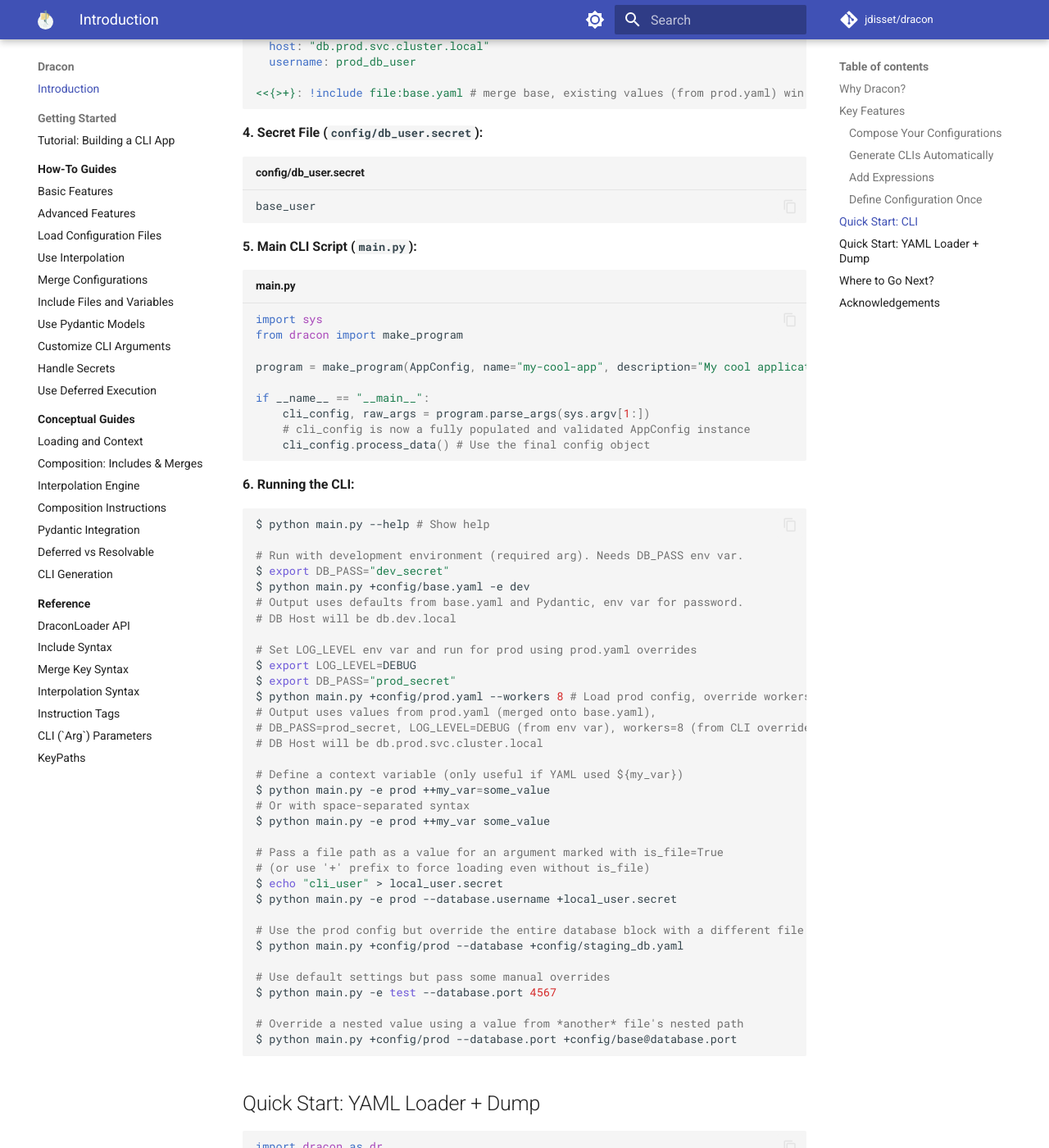
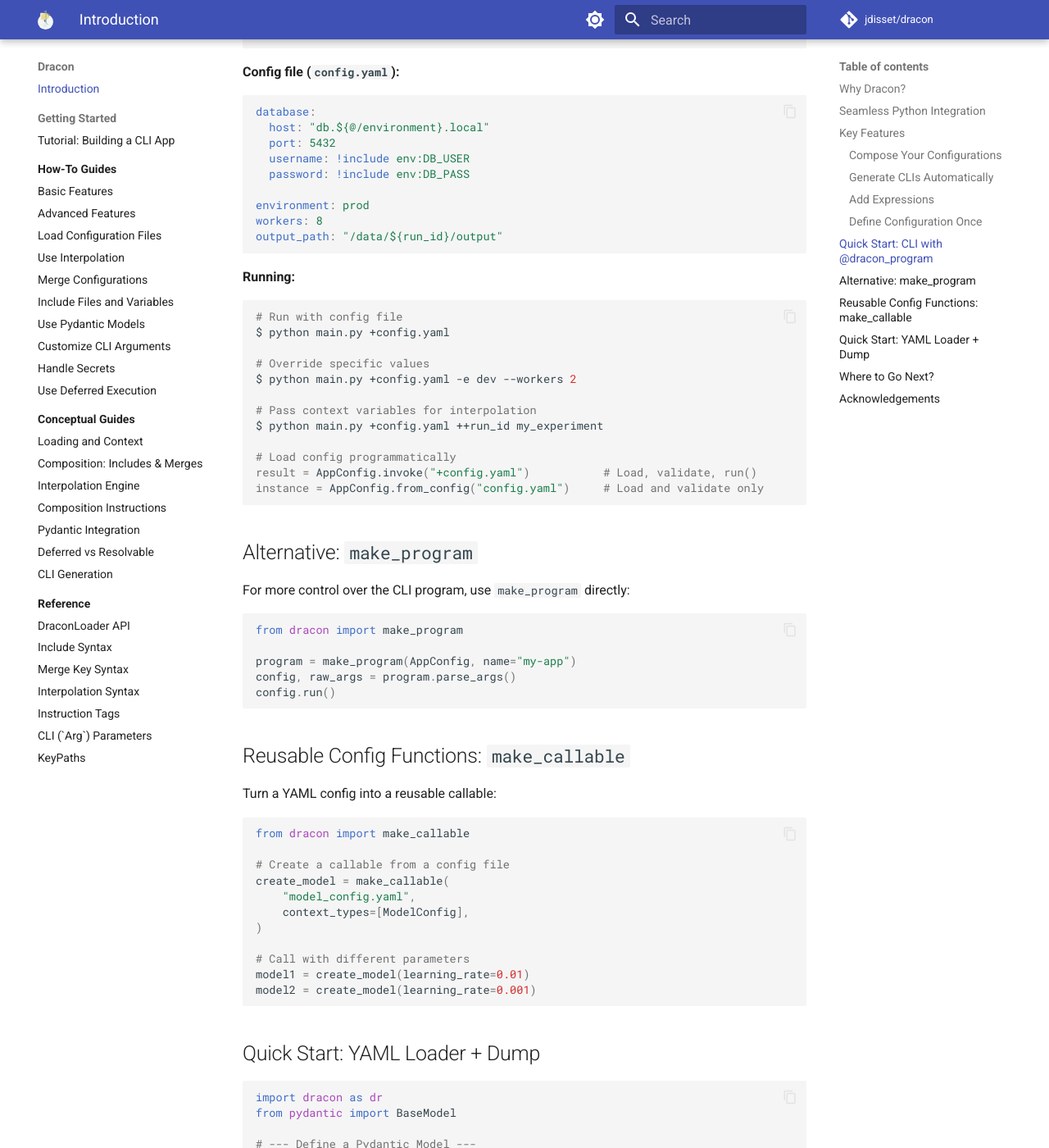
Before and after one commit to jdisset/dracon, an MkDocs documentation site: the page built from docs/index.md, in a window 1280 px wide and 1400 px high, scrolled down 3781 px. Shown: the whole window at 82% size. Built offline with MkDocs 1.6.1 and Material for MkDocs 9.7.7, drawn with Linux system fonts in a browser that asks for light colours; comment, search, counter and statistics services are not loaded; some of the changed text lies outside the part shown.

Commit message:
program decorator + make_callable = way better python integration

````diff
--- a/README.md
+++ b/README.md
@@ -23,11 +23,41 @@ parsing. Dracon gives you simple tools to catch all of these moving pieces and
 turn them into a structured, type safe, highly configurable system.
 Minimal ceremony, maximum efficiency.
 
+### Seamless Python Integration
+
+A single decorator turns any Pydantic model into a complete CLI application:
+
+```python
+@dracon_program(name="my-app")
+class Config(BaseModel):
+    learning_rate: float = 0.001
+    epochs: int = 100
+
+    def run(self):
+        train(self.learning_rate, self.epochs)
+
+# That's it. Now you have:
+Config.cli()                    # Full CLI with --help, config files, overrides
+Config.invoke("+config.yaml")   # Load config and run
+Config.from_config("cfg.yaml")  # Load config as validated instance
+```
+
+Turn YAML configs into reusable factory functions:
+
+```python
+create_model = make_callable("model.yaml", context_types=[ModelConfig])
+model1 = create_model(layers=3)
+model2 = create_model(layers=5)
+```
+
 ### Key Features
 
+- **`@dracon_program` decorator**: Turn any Pydantic model into a CLI app with one line
+- **`make_callable`**: Transform YAML configs into reusable factory functions
 - **Layered config**: YAML with environment/CLI overrides, includes, variables, and Python expressions
 - **Pydantic integration**: Type safety and validation out of the box
-- **Auto CLI generation**: Every field in your app's main class becomes a CLI flag, including nested ones, and can be overlayed with entire files or environment variables
+- **Auto CLI generation**: Every field becomes a CLI flag, including nested ones
+- **Deferred execution**: Runtime injection of values not available at load time
 - **Composability**: Mix and match configs for experiments, environments, model variants
 
 #### Compose Your Configurations
@@ -53,137 +83,106 @@ Embed Python expressions (`${...}`), reference other keys (`@path`), or compute
 
 Use Pydantic models for type-safe configs (`!MyModel`). Dracon handles YAML <-> Pydantic conversion seamlessly.
 
-## Quick Start: CLI
+## Quick Start: CLI with `@dracon_program`
 
-Let's build a simple application configured via YAML and CLI arguments.
-
-**1. Define Models (`models.py`):**
+The `@dracon_program` decorator is the easiest way to turn a Pydantic model into a full CLI application:
 
 ```python
-from pydantic import BaseModel, Field
+from pydantic import BaseModel
 from typing import Annotated, Literal
-from dracon import Arg, DeferredNode, construct
+from dracon import dracon_program, Arg, DeferredNode
 
 class DatabaseConfig(BaseModel):
     host: str = 'localhost'
     port: int = 5432
-    username: str
-    password: str
+    username: str = "admin"
+    password: str = ""
 
+@dracon_program(
+    name="my-app",
+    description="My application with database support",
+    context_types=[DatabaseConfig],  # Make DatabaseConfig available for !Tags
+)
 class AppConfig(BaseModel):
+    database: DatabaseConfig
+    environment: Annotated[Literal['dev', 'prod'], Arg(short='e', help="Deployment env")]
+    workers: Annotated[int, Arg(help="Number of workers")] = 4
+    output_path: DeferredNode[str] = "/tmp/output"  # Resolved at runtime
 
-    input_path: Annotated[str, Arg(help="Example of positional argument.", positional=True)] = './'
-    database: Annotated[DatabaseConfig, Arg(help="Database conf.")] = Field(default_factory=DatabaseConfig) # Use default_factory for nested models
-    environment: Annotated[Literal['dev','prod','test'], Arg(short='e', help="Deployment env.")] # required arg since no default
-    log_level: Annotated[Literal["DEBUG", "INFO", "WARNING", "ERROR"], Arg(help="Logging level")] = "INFO"
-    workers: Annotated[int, Arg(help="Number of worker processes.")] = 1
-    output_path: Annotated[DeferredNode[str], Arg(help="Path for output files.")] # Output path depends on runtime context (e.g., based on other config)
+    def run(self):
+        """Called by .invoke() after config is loaded."""
+        print(f"Running in {self.environment} with {self.workers} workers")
+        # Construct deferred value with runtime context
+        final_output = self.output_path.construct(
+            context={'run_id': f"{self.environment}_{self.workers}"}
+        )
+        print(f"Output: {final_output}")
+        return self.workers
 
-    def process_data(self):
-        # Example method using the config
-        print(f"Processing for environment: {self.environment}")
-        print(f"  DB: {self.database.username}@{self.database.host}:{self.database.port}")
-        print(f"  Workers: {self.workers}, Log Level: {self.log_level}")
-
-        # Provide needed context for the deferred output_path field.
-        # 'construct' takes the DeferredNode and context to produce the final value.
-        final_output = construct(
-            self.output_path,
-            context={'computed_runtime_value': self.generate_unique_id()}
-        )
-        print(f"  Output Path: {final_output}")
-
-    def generate_unique_id(self):
-        # Example helper function to generate a value based on config
-        from time import time
-        return f"{self.environment}_{self.database.host}_{self.workers}_{int(time())}"
+# Multiple ways to use:
+if __name__ == "__main__":
+    AppConfig.cli()  # Run as CLI (parses sys.argv)
 ```
 
-**2. Base Configuration (`config/base.yaml`):**
+**Config file (`config.yaml`):**
 
-```yaml title="config/base.yaml"
-log_level: ${getenv('LOG_LEVEL', 'INFO')} # Use env var or default INFO
+```yaml
+database:
+  host: "db.${@/environment}.local"
+  port: 5432
+  username: !include env:DB_USER
+  password: !include env:DB_PASS
 
-database:
-  host: "db.${@/environment}.local" # Dynamically set host based on 'environment' key in the final config
-  port: 5432
-  username: !include file:$DIR/db_user.secret # $DIR contains the path to the current file's directory
-  password: !include env:DB_PASS # Load from environment variable DB_PASS
-
-output_path: "/data/${computed_runtime_value}/output" # Output path uses interpolation needing runtime context
+environment: prod
+workers: 8
+output_path: "/data/${run_id}/output"
 ```
 
-**3. Production Overrides (`config/prod.yaml`):**
+**Running:**
 
-```yaml title="config/prod.yaml"
-environment: prod # Set environment directly
-log_level: WARNING
-workers: 4
+```bash
+# Run with config file
+$ python main.py +config.yaml
 
-database: # Only override specific DB fields for prod
-  host: "db.prod.svc.cluster.local"
-  username: prod_db_user
+# Override specific values
+$ python main.py +config.yaml -e dev --workers 2
 
-<<{>+}: !include file:base.yaml # merge base, existing values (from prod.yaml) win
+# Pass context variables for interpolation
+$ python main.py +config.yaml ++run_id my_experiment
+
+# Load config programmatically
+result = AppConfig.invoke("+config.yaml")           # Load, validate, run()
+instance = AppConfig.from_config("config.yaml")     # Load and validate only
 ```
 
-**4. Secret File (`config/db_user.secret`):**
+## Alternative: `make_program`
 
-```text title="config/db_user.secret"
-base_user
+For more control over the CLI program, use `make_program` directly:
+
+```python
+from dracon import make_program
+
+program = make_program(AppConfig, name="my-app")
+config, raw_args = program.parse_args()
+config.run()
 ```
 
-**5. Main CLI Script (`main.py`):**
+## Reusable Config Functions: `make_callable`
 
-```python title="main.py"
-import sys
-from dracon import make_program
+Turn a YAML config into a reusable callable:
 
-program = make_program(AppConfig, name="my-cool-app", description="My cool application using Dracon.")
+```python
+from dracon import make_callable
 
-if __name__ == "__main__":
-    cli_config, raw_args = program.parse_args(sys.argv[1:])
-    # cli_config is now a fully populated and validated AppConfig instance
-    cli_config.process_data() # Use the final config object
-```
+# Create a callable from a config file
+create_model = make_callable(
+    "model_config.yaml",
+    context_types=[ModelConfig],
+)
 
-**6. Running the CLI:**
-
-```bash
-$ python main.py --help # Show help
-
-# Run with development environment (required arg). Needs DB_PASS env var.
-$ export DB_PASS="dev_secret"
-$ python main.py +config/base.yaml -e dev
-# Output uses defaults from base.yaml and Pydantic, env var for password.
-# DB Host will be db.dev.local
-
-# Set LOG_LEVEL env var and run for prod using prod.yaml overrides
-$ export LOG_LEVEL=DEBUG
-$ export DB_PASS="prod_secret"
-$ python main.py +config/prod.yaml --workers 8 # Load prod config, override workers
-# Output uses values from prod.yaml (merged onto base.yaml),
-# DB_PASS=prod_secret, LOG_LEVEL=DEBUG (from env var), workers=8 (from CLI override).
-# DB Host will be db.prod.svc.cluster.local
-
-# Define a context variable (only useful if YAML used ${my_var})
-$ python main.py -e prod ++my_var=some_value
-# Or with space-separated syntax
-$ python main.py -e prod ++my_var some_value
-
-# Pass a file path as a value for an argument marked with is_file=True
-# (or use '+' prefix to force loading even without is_file)
-$ echo "cli_user" > local_user.secret
-$ python main.py -e prod --database.username +local_user.secret
-
-# Use the prod config but override the entire database block with a different file
-$ python main.py +config/prod --database +config/staging_db.yaml
-
-# Use default settings but pass some manual overrides
-$ python main.py -e test --database.port 4567
-
-# Override a nested value using a value from *another* file's nested path
-$ python main.py +config/prod --database.port +config/base@database.port
+# Call with different parameters
+model1 = create_model(learning_rate=0.01)
+model2 = create_model(learning_rate=0.001)
 ```
 
 ## Quick Start: YAML Loader + Dump
--- a/dracon/__init__.py
+++ b/dracon/__init__.py
@@ -15,10 +15,11 @@ from dracon.loader import (
     dump,
     dump_to_node,
     construct,
+    make_callable,
 )
 
 from dracon.lazy import resolve_all_lazy
-from dracon.commandline import Arg, Program, make_program
+from dracon.commandline import Arg, Program, make_program, dracon_program
 from dracon.resolvable import Resolvable
 from dracon.merge import MergeKey
 from dracon.draconstructor import Draconstructor
````
Also changed, not shown: DOCSUMMARY.md (+93 -14 lines), 5 other files.
